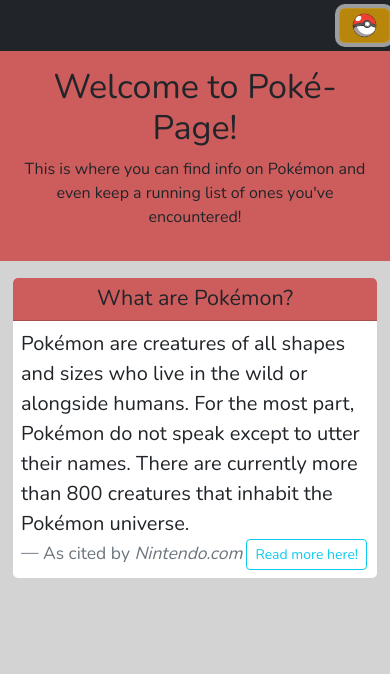
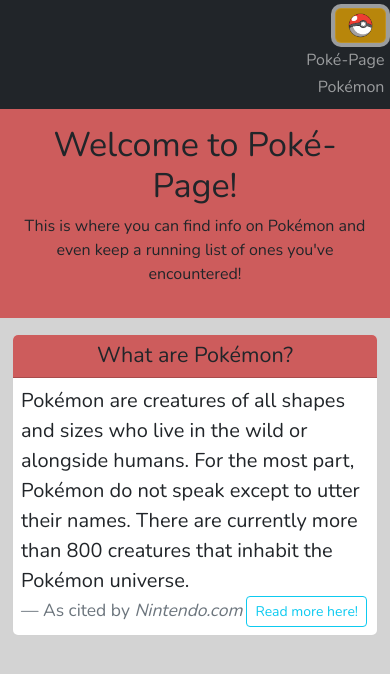
Before and after one commit to Evan-C-Mead/Pokedex, a React (Create React App) app: page / in a window 390 px wide. Both pictures are taken after a click on the button "Toggle navigation". Shown: the top 674 px of the page. Built offline with nearby package versions, Linux system fonts and the light colour scheme.

Commit message:
fixed collapsable navbar issue

```diff
--- a/public/index.html
+++ b/public/index.html
@@ -43,7 +43,6 @@
 
 <script src="https://code.jquery.com/jquery-3.3.1.slim.min.js" integrity="sha384-q8i/X+965DzO0rT7abK41JStQIAqVgRVzpbzo5smXKp4YfRvH+8abtTE1Pi6jizo" crossorigin="anonymous"></script>
 <script src="https://cdnjs.cloudflare.com/ajax/libs/popper.js/1.14.7/umd/popper.min.js" integrity="sha384-UO2eT0CpHqdSJQ6hJty5KVphtPhzWj9WO1clHTMGa3JDZwrnQq4sF86dIHNDz0W1" crossorigin="anonymous"></script>
-<script src="https://cdn.jsdelivr.net/npm/bootstrap@5.2.2/dist/js/bootstrap.bundle.min.js" integrity="sha384-OERcA2EqjJCMA+/3y+gxIOqMEjwtxJY7qPCqsdltbNJuaOe923+mo//f6V8Qbsw3" crossorigin="anonymous"></script>
-
+<script src="https://stackpath.bootstrapcdn.com/bootstrap/4.3.1/js/bootstrap.min.js" integrity="sha384-JjSmVgyd0p3pXB1rRibZUAYoIIy6OrQ6VrjIEaFf/nJGzIxFDsf4x0xIM+B07jRM" crossorigin="anonymous"></script>
 </body>
 </html>
--- a/src/components/Navbar.js
+++ b/src/components/Navbar.js
@@ -2,18 +2,18 @@
 
 export default function Navbar() {
     return (
-        <nav class="navbar navbar-expand-lg navbar-dark bg-dark">
-            <button class="navbar-toggler" type="button" data-toggle="collapse" data-target="#navbarToggle"
-                    aria-controls="navbarToggle" aria-expanded="false" aria-label="Toggle navigation">
+        <nav className="navbar navbar-expand-lg navbar-dark bg-dark">
+            <button className="navbar-toggler" type="button" data-toggle="collapse" data-target="#navbarToggler"
+                    aria-controls="navbarToggler" aria-expanded="false" aria-label="Toggle navigation">
                 <span><img src="/media/pokemon/poke-ball.png" alt="poke_ball" width="auto" height="25"/></span>
             </button>
-            <div class="collapse navbar-collapse" id="navbarToggle">
-                <ul class="navbar-nav mr-auto mt-0">
-                    <li class="nav-item">
-                        <a class="nav-link" href="index.html">Poké-Page</a>
+            <div className="collapse navbar-collapse" id="navbarToggler">
+                <ul className="navbar-nav mr-auto mt-0">
+                    <li className="nav-item">
+                        <a className="nav-link" href="index.html">Poké-Page</a>
                     </li>
-                    <li class="nav-item">
-                        <a class="nav-link" href="https://www.pokemon.com/us/" target="_blank">Pokémon</a>
+                    <li className="nav-item">
+                        <a className="nav-link" href="https://www.pokemon.com/us/" target="_blank">Pokémon</a>
                     </li>
                 </ul>
             </div>
--- a/src/css/index-2.css
+++ b/src/css/index-2.css
@@ -9,8 +9,13 @@
     font-family: 'Nunito', sans-serif;
 }
 
+.navbar {
+    padding-right: .25rem;
+}
+
 .navbar-toggler {
     background-color: darkgoldenrod;
+    margin-bottom: .20rem;
 }
 
 nav, li {
```
